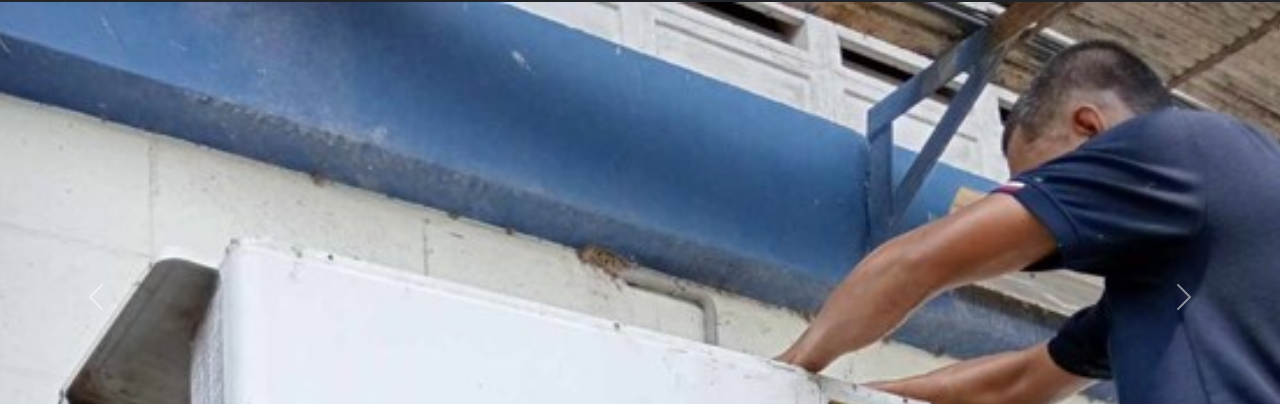
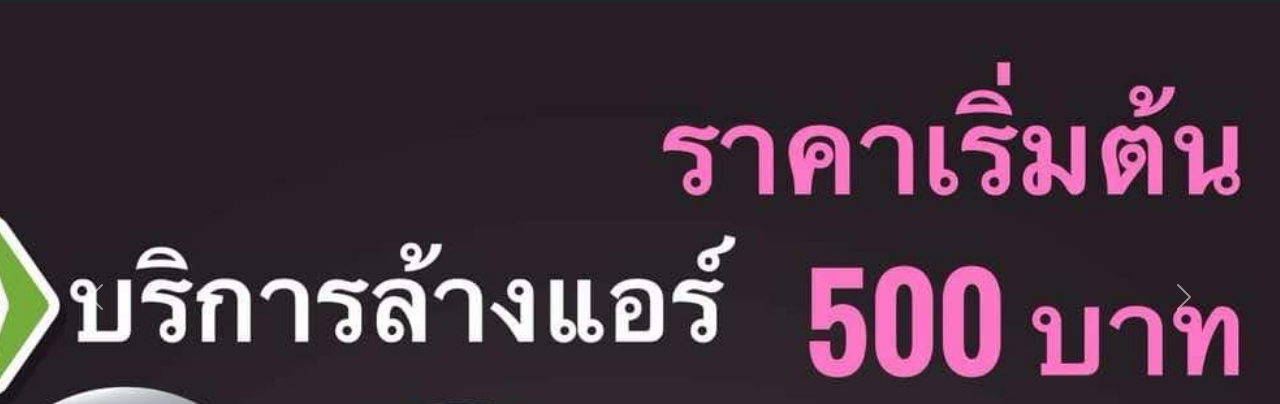
Before and after one commit to Fuji0075/STINTEREST.github.io, a plain HTML site: page index.html in a window 1280 px wide. Shown: the part 54-458 px from the top of the page. Drawn offline with nearby package versions, Linux system fonts and the light colour scheme; a web font is replaced by a local one.

Commit message:
Update style.css

```diff
--- a/style.css
+++ b/style.css
@@ -5,7 +5,7 @@
 }
 
 .carousel-image-1{
-    background-image: url('Picture5.jpg');
+    background-image: url('img13.jpg');
     background-size: cover;
 }
 
```
